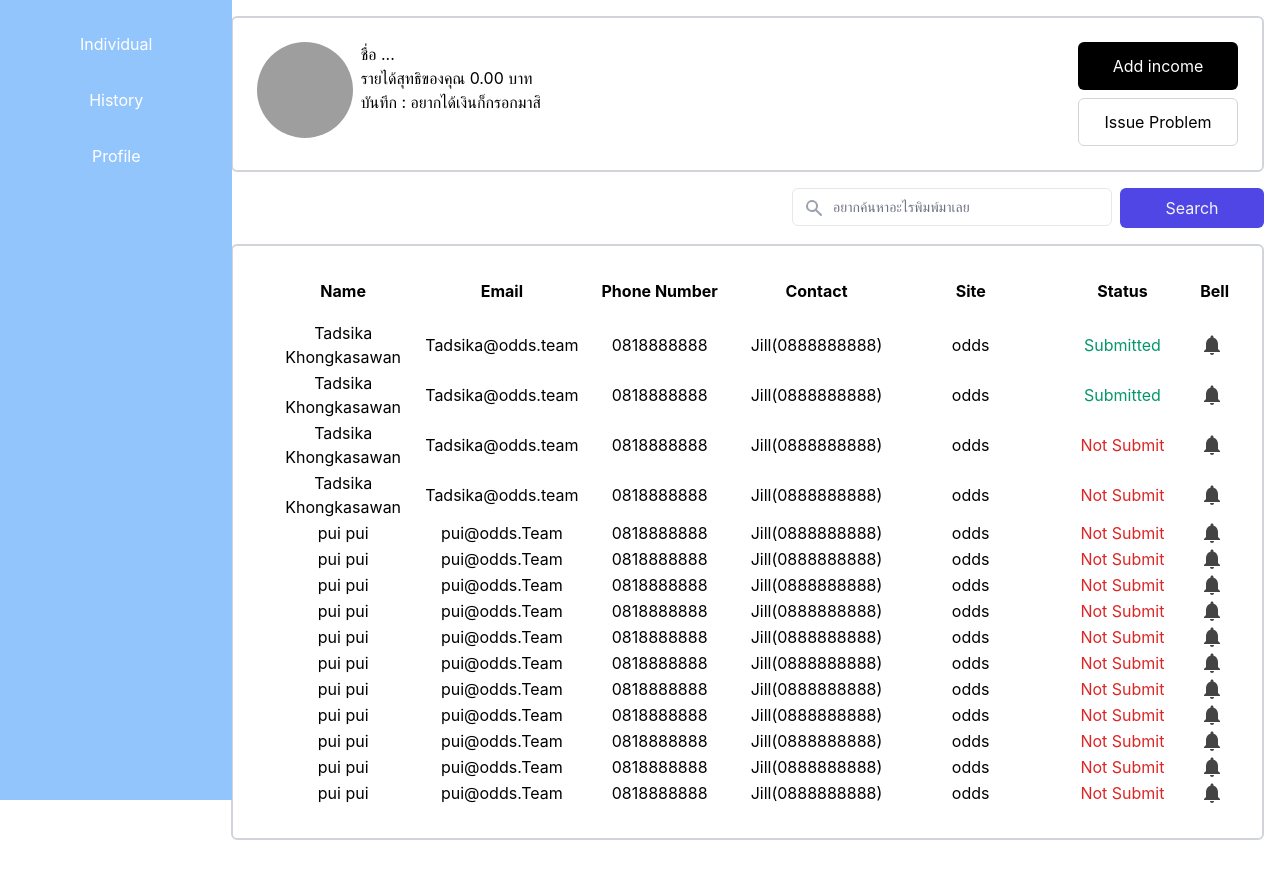
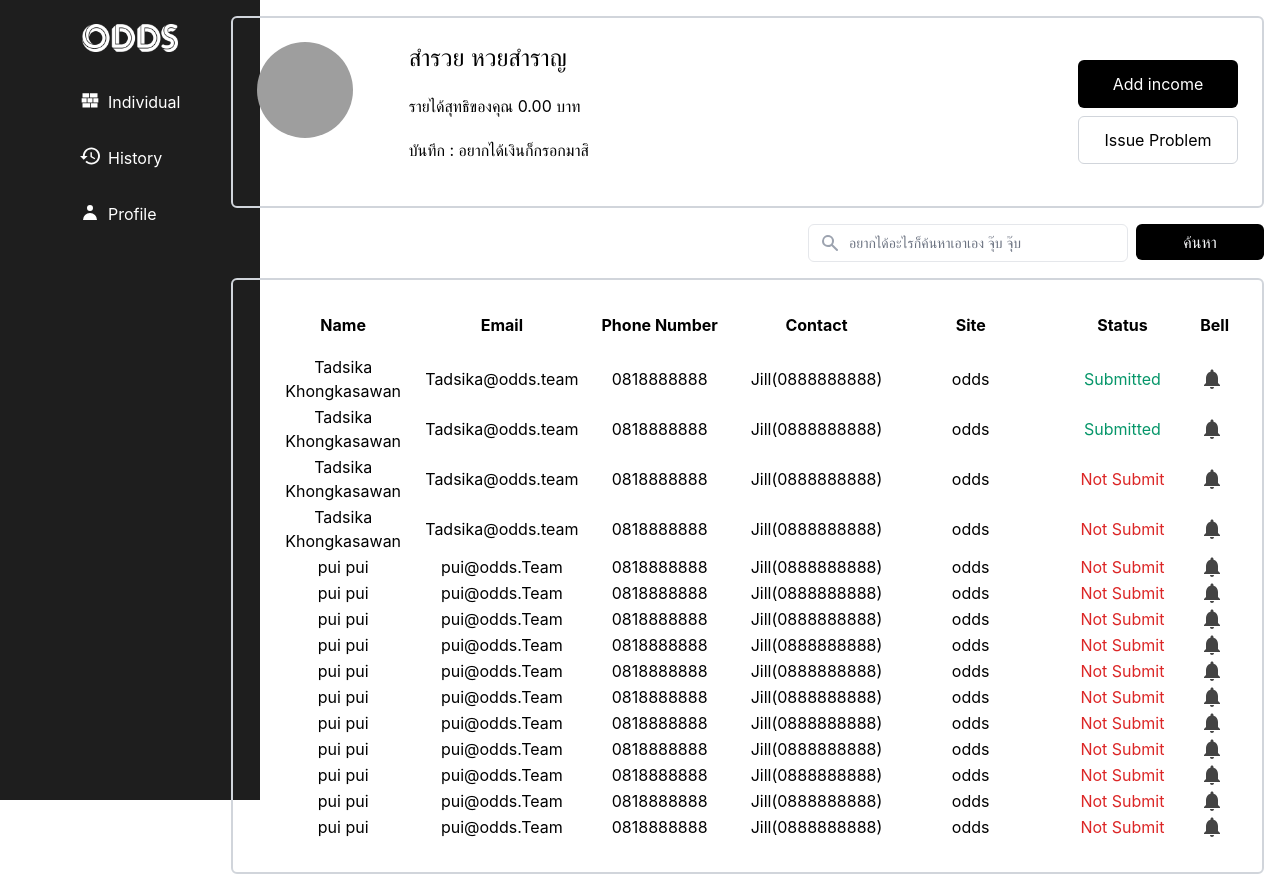
Before and after one commit to Fahlalla/workingrecord-fe, a React (Create React App) app: page / in a window 1280 px wide. Before the commit the page ends 856 px from the top, so only its background shows below. Built offline with nearby package versions, Linux system fonts and the light colour scheme; grey boxes are pictures that could not be loaded.

Commit message:
Glock Chang UI Working Racord

```diff
--- a/src/Component/Menubar.js
+++ b/src/Component/Menubar.js
@@ -1,12 +1,69 @@
+import IconOdds from "../Asset/IconOdds.png";
+import styled from "styled-components";
+
+const Container = styled.div.attrs({
+  className: "h-screen px-20 text-center text-white",
+})`
+  background-color: #1e1e1e;
+`;
+
 const Menubar = () => {
-    return (
-        <div className="flex">
-          <div className="fixed h-screen px-20 text-center text-white bg-blue-300">
-            <div className="my-8"> Individual</div>
-            <div className="my-8">History</div>
-            <div className="my-8">Profile</div>
-          </div>
-        </div>
-)}
+  return (
+    <div className="flex">
+      <Container>
+        <button className="">
+          <img className="w-24 mt-6" src={IconOdds} alt="odds" />
+        </button>
+        <button className="flex my-8">
+          <svg
+            width="24"
+            height="24"
+            viewBox="0 0 24 24"
+            fill="none"
+            xmlns="http://www.w3.org/2000/svg"
+            class="h-5 w-5 mr-2"
+          >
+            <path
+              d="M3 16H12V21H3V16ZM2 10H8V15H2V10ZM9 10H15V15H9V10ZM16 10H22V15H16V10ZM13 16H21V21H13V16ZM3 4H11V9H3V4ZM12 4H21V9H12V4Z"
+              fill="#ffffff"
+            />
+          </svg>
+          Individual
+        </button>
+        <button className="flex my-8">
+          <svg
+            width="21"
+            height="18"
+            viewBox="0 0 21 18"
+            fill="none"
+            xmlns="http://www.w3.org/2000/svg"
+            class="h-5 w-5 mr-2"
+          >
+            <path
+              d="M12.5 5H11V10L15.28 12.54L16 11.33L12.5 9.25V5ZM12 0C9.61305 0 7.32387 0.948211 5.63604 2.63604C3.94821 4.32387 3 6.61305 3 9H0L3.96 13.03L8 9H5C5 7.14348 5.7375 5.36301 7.05025 4.05025C8.36301 2.7375 10.1435 2 12 2C13.8565 2 15.637 2.7375 16.9497 4.05025C18.2625 5.36301 19 7.14348 19 9C19 10.8565 18.2625 12.637 16.9497 13.9497C15.637 15.2625 13.8565 16 12 16C10.07 16 8.32 15.21 7.06 13.94L5.64 15.36C7.27 17 9.5 18 12 18C14.3869 18 16.6761 17.0518 18.364 15.364C20.0518 13.6761 21 11.3869 21 9C21 6.61305 20.0518 4.32387 18.364 2.63604C16.6761 0.948211 14.3869 0 12 0Z"
+              fill="#FCFCFC"
+            />
+          </svg>
+          History
+        </button>
+        <button className="flex my-8">
+          <svg
+            xmlns="http://www.w3.org/2000/svg"
+            class="h-5 w-5 mr-2"
+            viewBox="0 0 20 20"
+            fill="currentColor"
+          >
+            <path
+              fill-rule="evenodd"
+              d="M10 9a3 3 0 100-6 3 3 0 000 6zm-7 9a7 7 0 1114 0H3z"
+              clip-rule="evenodd"
+            />
+          </svg>
+          Profile
+        </button>
+      </Container>
+    </div>
+  );
+};
 
-export default Menubar
+export default Menubar;
--- a/src/Component/Profile.js
+++ b/src/Component/Profile.js
@@ -1,16 +1,16 @@
 import image from "../Asset/Profile.png";
 
 const Profile = () => {
-    return (
-        <div className="flex h-auto">
-            <img className="flex items-center justify-center w-24 h-24 mr-2 rounded-full" src={image} alt="Profile" />
-            <div>
-              <div>ชื่อ ...</div>
-              <div>รายได้สุทธิของคุณ 0.00 บาท</div>
-              <div>บันทึก : อยากได้เงินก็กรอกมาสิ</div>
-            </div>
-          </div>
-    )
-}
+  return (
+    <div className="flex h-auto">
+      <img className="flex items-center justify-center w-24 h-24 mr-2 rounded-full" src={image} alt="Profile" />
+      <div className="pl-12">
+        <div className="flex text-2xl pb-5 black">สำรวย หวยสำราญ</div>
+        <div className="pb-5">รายได้สุทธิของคุณ 0.00 บาท</div>
+        <div className="pb-5">บันทึก : อยากได้เงินก็กรอกมาสิ</div>
+      </div>
+    </div>
+  );
+};
 
-export default Profile
+export default Profile;
--- a/src/Component/search.js
+++ b/src/Component/search.js
@@ -1,5 +1,5 @@
 const Search = () => {
-    return(
+  return (
     <form class="relative ml-6 list-disc">
       <div className="flex justify-end">
         <div className="relative">
@@ -19,15 +19,15 @@ const Search = () => {
             className="py-2 pl-10 text-sm text-black placeholder-gray-500 border border-gray-200 rounded-md w-80 focus:border-light-blue-500 focus:ring-1 focus:ring-light-blue-500 focus:outline-none"
             type="text"
             aria-label="Search"
-                placeholder="อยากค้นหาอะไรพิมพ์มาเลย"
+            placeholder="อยากได้อะไรก็ค้นหาเอาเอง จุ๊บ จุ๊บ"
           />{" "}
         </div>
-            <button className="flex items-center justify-center h-10 ml-2 text-gray-100 bg-indigo-600 rounded-md w-36">
-              Search
+        <button className="flex items-center justify-center h-9 ml-2 text-gray-100 bg-black rounded-md w-32">
+          ค้นหา
         </button>
       </div>
     </form>
-    )
-}
+  );
+};
 
-export default Search
+export default Search;
```
Also changed, not shown: src/Component/button.js (+4 -4 lines), src/Asset/IconOdds.png (added). Lines whose indentation alone changed are shown as unchanged.
